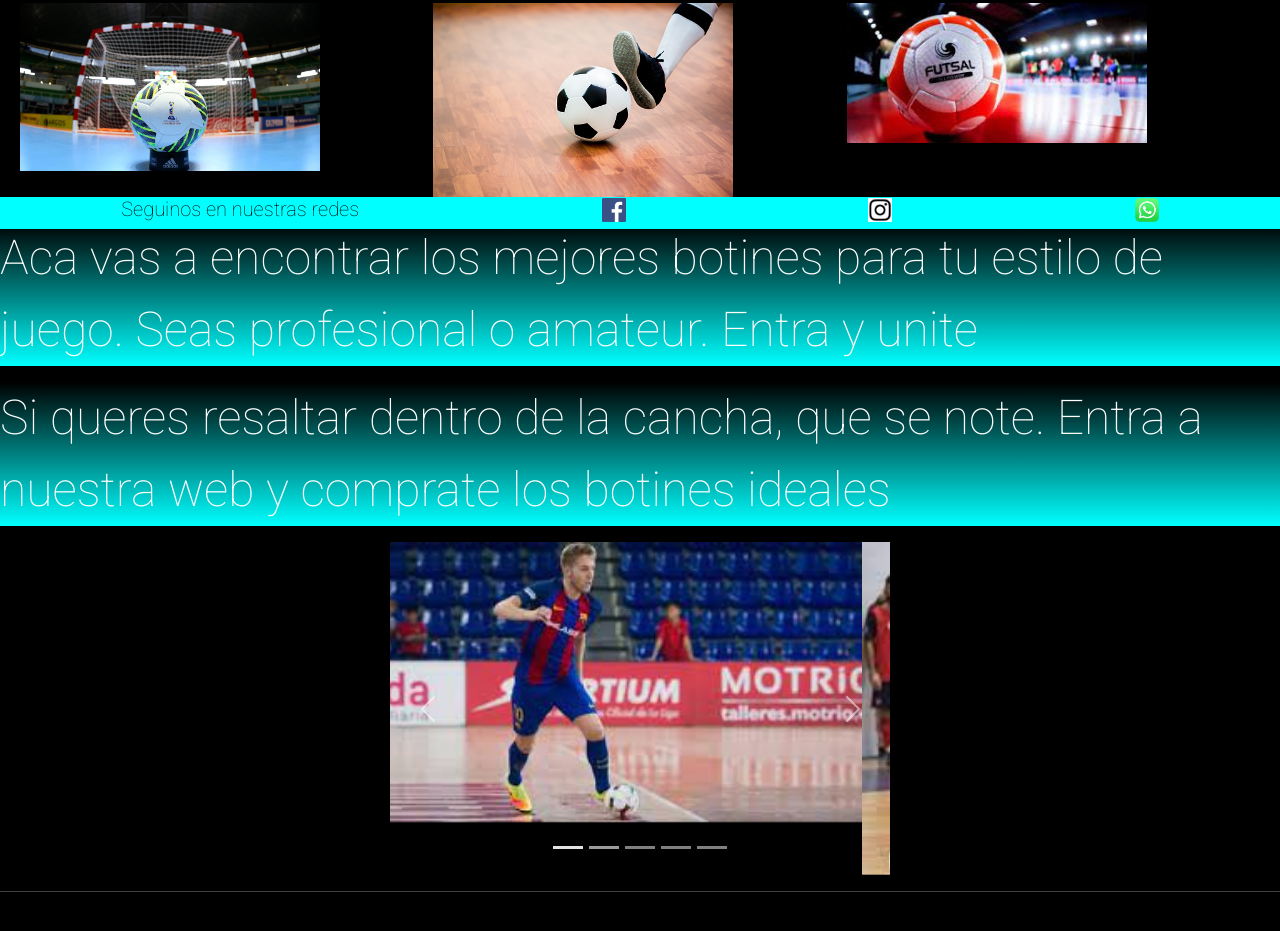
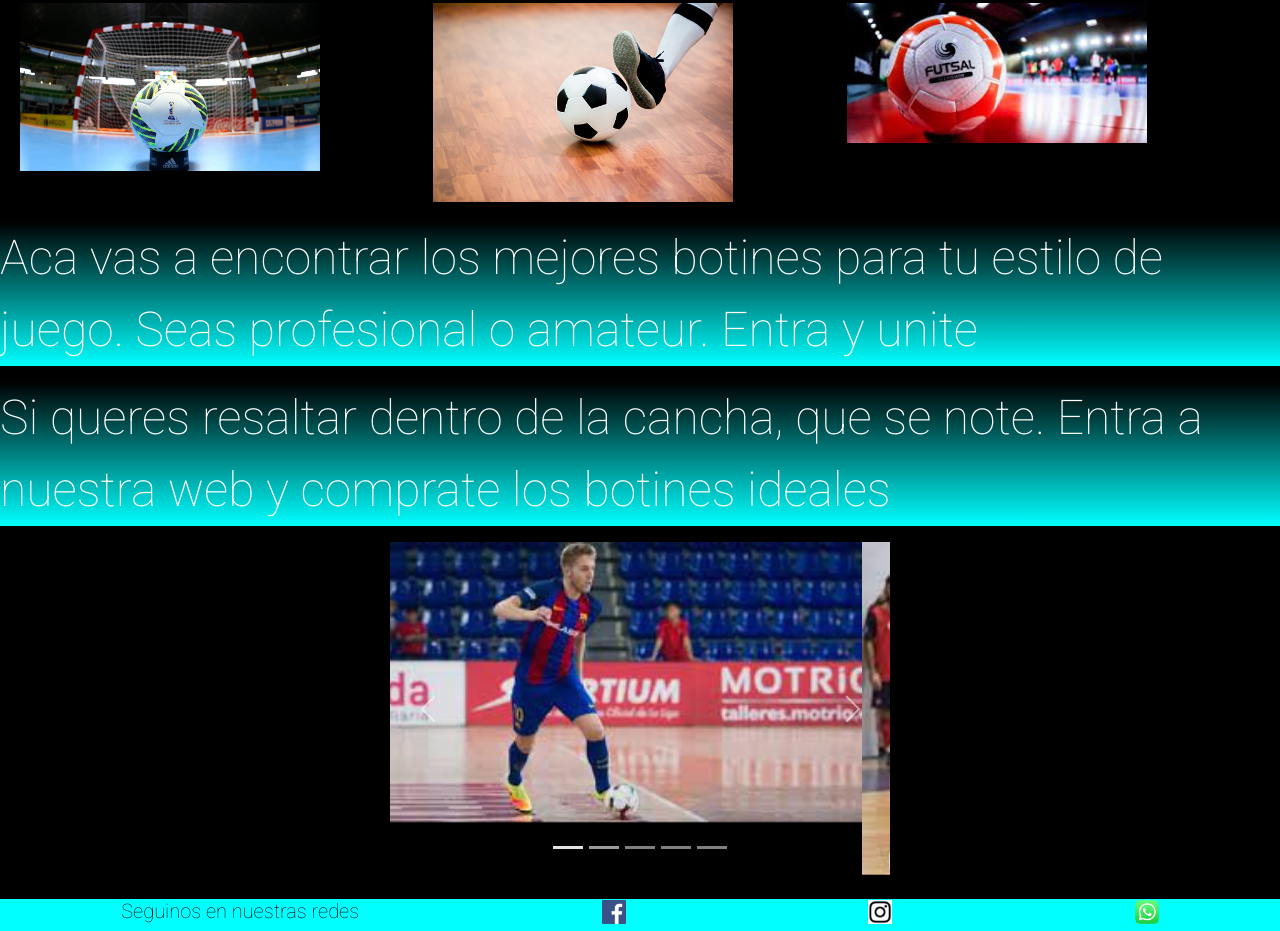
Before and after one commit to Alaan795/Git, a website: page index.html in a window 1280 px wide. Shown: the part 571-1502 px from the top of the page. Before the commit the page ends 1479 px from the top, so only its background shows below. Drawn offline with nearby package versions, Linux system fonts and the light colour scheme.

Commit message:
Nuevas modificaciones

```diff
--- a/css/estilo.css
+++ b/css/estilo.css
@@ -1,6 +1,8 @@
 * {
   margin: 0;
-  padding: 0; }
+  padding: 0;
+  box-sizing: border-box;
+  }
 
 
 body {
@@ -14,7 +16,7 @@ body {
 footer {
 
   background-color: #00FFFF;
-  position:fixed;
+  position:relative;
   width: 100%;
   bottom:0;
   display: flex;
--- a/index.html
+++ b/index.html
@@ -53,7 +53,8 @@
           </nav>
     </header>
  <hr>
-   <section>
+
+  <section>
 
     <h2 class="bienvenidos"><em>BIENVENIDOS</em></h2>
     <div class="video">
@@ -119,7 +120,7 @@
   </main>
   </section>
 
-  <hr>
+  <br>
 
   <footer class="footer">
 
```
Also changed, not shown: paginas/contacto.html (+1 -1 lines), paginas/cuenta.html (+2 -1 lines), paginas/galeria.html (+1 -1 lines), paginas/nosotros.html (+1 -1 lines), paginas/tienda.html (+1 -1 lines).
